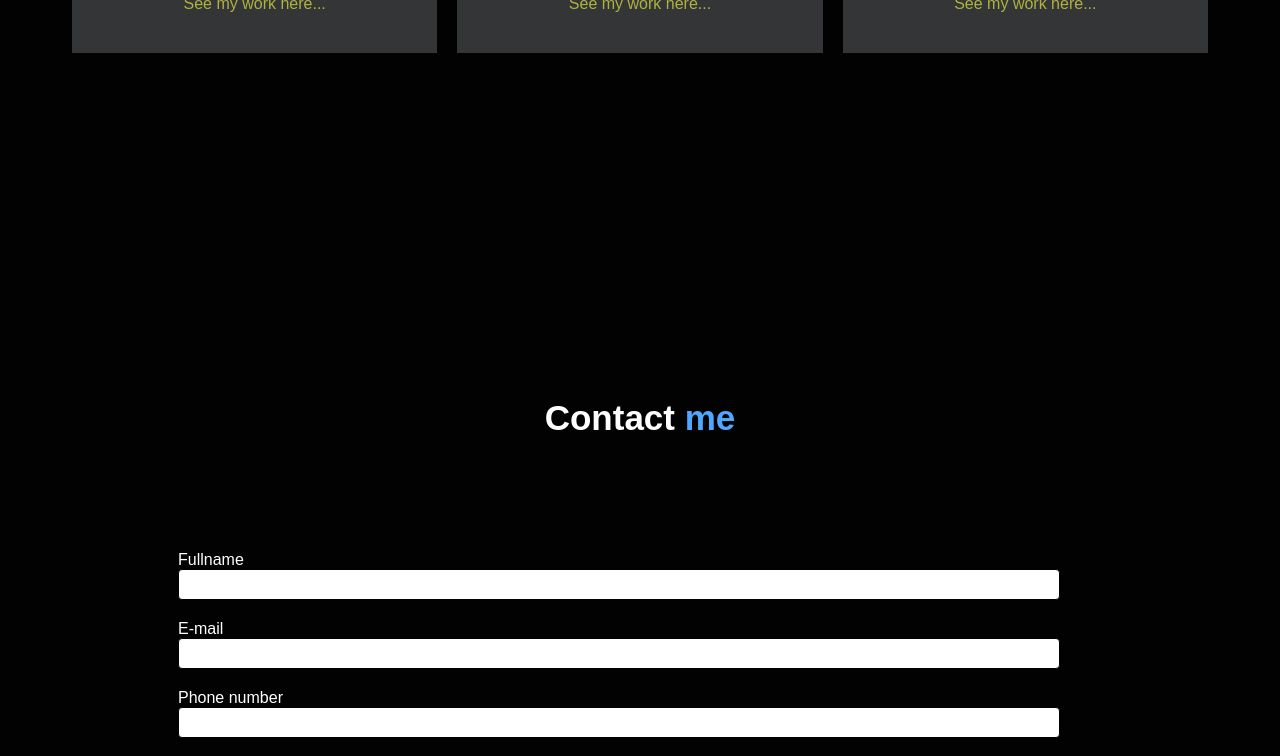
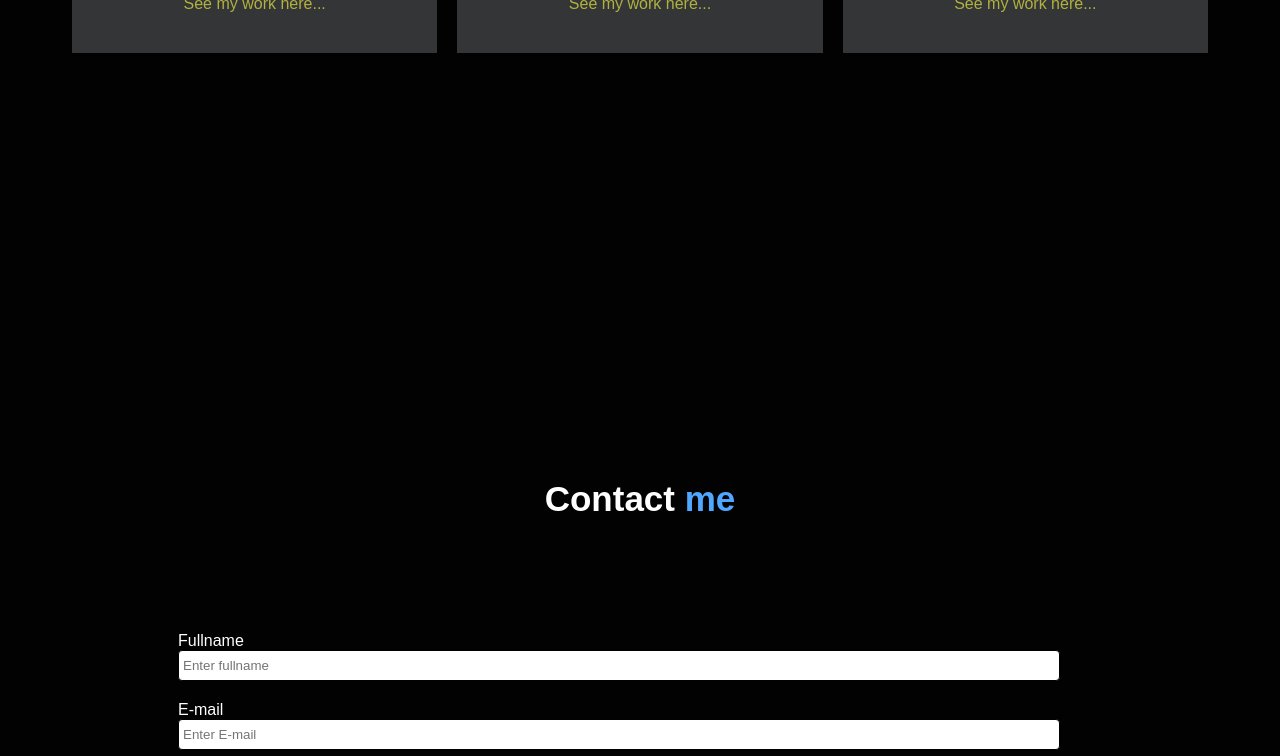
Before and after one commit to Akshai-muraleedharan/my-react-portfolio, a React (Create React App) app: page / in a window 1280 px wide. Shown: the part 2000-2756 px from the top of the page. Built offline with nearby package versions, Linux system fonts and the light colour scheme.

Commit message:
commit message

```diff
--- a/src/App.js
+++ b/src/App.js
@@ -4,6 +4,7 @@ import Home from "./Components/Home";
 import About from "./Components/About";
 import Services from "./Components/Services";
 import Contact from "./Components/Contact";
+import Footer from "./Components/Footer";
 
 
 
@@ -19,6 +20,7 @@ function App() {
       <About />
       <Services />
       <Contact />
+      <Footer />
     </div>
   );
 }
--- a/src/Components/Contact.css
+++ b/src/Components/Contact.css
@@ -18,13 +18,14 @@
 
 .contact-container{
     background-color: var(--primary);
-    height: 88vh;
+    height: 100vh;
 }
 
 .contact-container h1{
     color: var(--secondary);
     text-align: center;
     font-size: 35px;
+    padding-top: 81px;
 }
 
 .contact-container h1 span{
--- a/src/Components/Contact.jsx
+++ b/src/Components/Contact.jsx
@@ -19,7 +19,7 @@ function Contact() {
                                 Fullname
                             </label>
                             <br />
-                            <input type="text" id='fullname'/>
+                            <input type="text" id='fullname' placeholder='Enter fullname'/>
                             <div className='warning'></div>
                         </div>
 
@@ -28,7 +28,7 @@ function Contact() {
                                 E-mail
                             </label>
                             <br />
-                            <input type="text" />
+                            <input type="text" placeholder='Enter E-mail' />
                             <div className='warning' ></div>
 
                         </div>
@@ -38,13 +38,13 @@ function Contact() {
                                 Phone number
                             </label>
                             <br />
-                            <input type="text" />
+                            <input type="text" placeholder='Enter Phone Number'/>
                             <div className='warning'></div>
 
                         </div>
 
                         <div>
-                            <textarea type="text" rows={10} ></textarea>
+                            <textarea type="text" rows={10} placeholder='Enter Message ' ></textarea>
                             <div className='warning'></div>
 
                         </div>
--- /dev/null
+++ b/src/Components/Footer.css
@@ -0,0 +1,39 @@
+* {
+    margin: 0px;
+    padding: 0px;
+    box-sizing: border-box;
+    font-family: Arial, Helvetica, sans-serif;
+
+}
+
+:root {
+    --primary: #020202;
+    --secondary: #fff;
+    --hover: #297cd1;
+    --title:#50a7ff;
+    --card:#333537;
+    --cardwork:#b1b140;
+    --footer:#161515;
+}
+
+footer{
+    background-color: var(--footer);
+    height: 10vh;
+    display: flex;
+    justify-content: center;
+    align-items: center;
+}
+
+footer h4{
+    color: var(--secondary);
+    text-align: center;
+    letter-spacing: 1px;
+}
+
+@media screen and (min-width:220px) and (max-width:570px){
+    footer h4{
+        color: var(--secondary);
+        text-align: center;
+        font-size: 12px;
+    }
+}
--- a/src/Components/Footer.jsx
+++ b/src/Components/Footer.jsx
@@ -0,0 +1,11 @@
+import React from 'react'
+import "./Footer.css"
+function Footer() {
+  return (
+    <footer>
+       <h4>Copyright &copy; - Akshai Muraleedharn. All Right Reseved</h4>
+    </footer>
+  )
+}
+
+export default Footer
--- a/src/Components/Header.css
+++ b/src/Components/Header.css
@@ -54,16 +54,22 @@ header nav ul li  {
     text-transform: uppercase;
     font-weight: bold;
     color: var(--secondary);
+    cursor: pointer;
+    list-style: none;
     padding: 5px 6px;
     border-radius: 4px;
-    cursor: pointer;
-    list-style: none;
 
 }
 
 header nav ul li a{
     color: var(--secondary);
+    padding: 5px 6px;
+    border-radius: 4px;
+    text-transform: uppercase;
 }
+
+
+
 
 header nav ul li:hover {
     background-color: var(--hover);
--- a/src/Components/Home.css
+++ b/src/Components/Home.css
@@ -17,7 +17,7 @@
 
 .container{
     background-color: var(--primary);
-    border-bottom: 1px solid orange;
+    /* border-bottom: 1px solid orange; */
     height: 85vh;
 }
 
--- a/src/Components/Services.jsx
+++ b/src/Components/Services.jsx
@@ -8,7 +8,7 @@ import { FaCircleNodes } from "react-icons/fa6";
 function Services() {
     return (
         <section className='service-container' id='services-section'>
-            <h2><span>My</span> work</h2>
+            <h2><span>My</span>  Services</h2>
             <div className='ser-wrapper'>
                 <div >
                     <div className='ser-card'>
```
